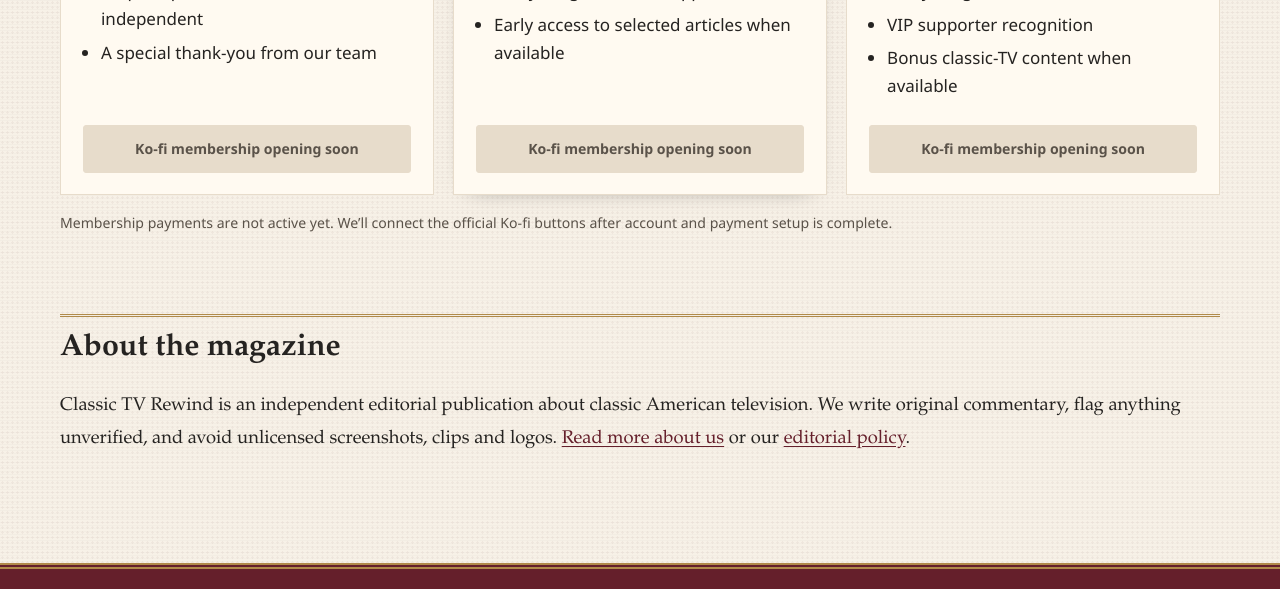
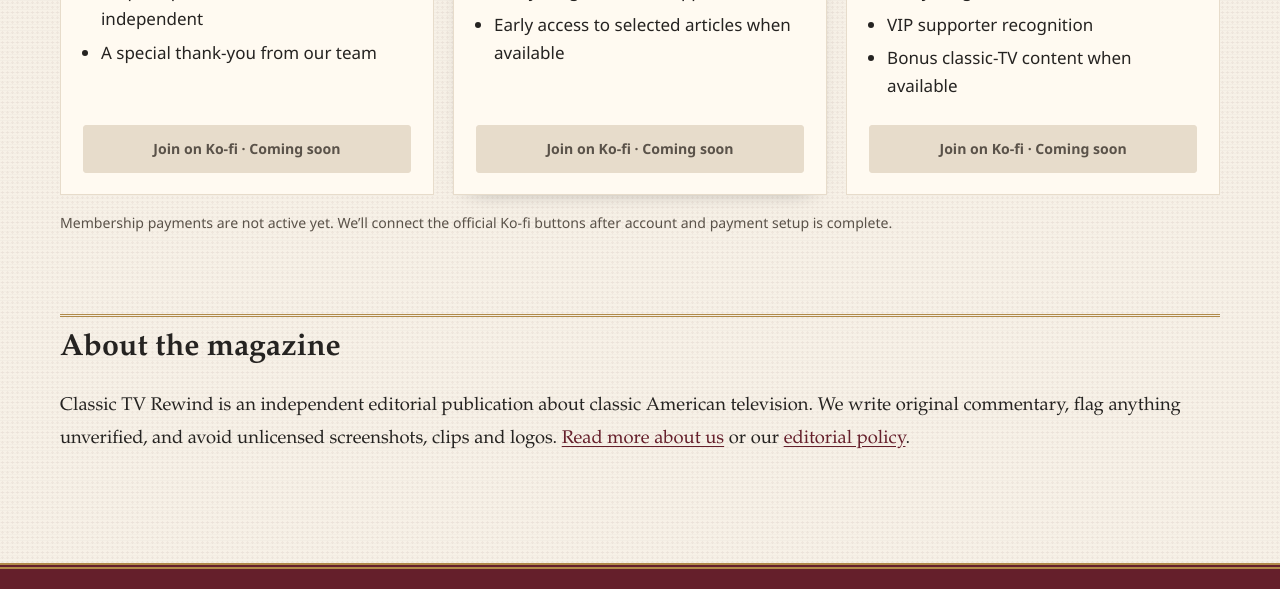
Before and after one commit to Ankit-hydra/classic-tv-rewind, a plain HTML site: page index.html in a window 1280 px wide. Shown: the part 3800-4389 px from the top of the page. Drawn offline with Linux system fonts and the light colour scheme.

Commit message:
Show coming-soon Ko-fi membership buttons

```diff
--- a/index.html
+++ b/index.html
@@ -23,9 +23,9 @@
 <h2 class="sh">Support Classic TV Rewind</h2>
 <div class="support-intro"><p>If you enjoy our original stories about classic American television, you can help us keep this independent project going with a monthly membership.</p><p class="meta">Choose a support level that feels right. Every contribution is voluntary and appreciated.</p></div>
 <div class="support-tiers">
-<article class="support-tier"><span class="support-label">STARTER</span><h3>Classic Supporter</h3><p class="support-price">$2 <span>/ month</span></p><ul><li>Help keep Classic TV Rewind independent</li><li>A special thank-you from our team</li></ul><span class="support-coming">Ko-fi membership opening soon</span></article>
-<article class="support-tier support-featured"><span class="support-label">POPULAR</span><h3>Classic Fan</h3><p class="support-price">$5 <span>/ month</span></p><ul><li>Everything in Classic Supporter</li><li>Early access to selected articles when available</li></ul><span class="support-coming">Ko-fi membership opening soon</span></article>
-<article class="support-tier"><span class="support-label">PREMIUM</span><h3>TV Legend</h3><p class="support-price">$8 <span>/ month</span></p><ul><li>Everything in Classic Fan</li><li>VIP supporter recognition</li><li>Bonus classic-TV content when available</li></ul><span class="support-coming">Ko-fi membership opening soon</span></article>
+<article class="support-tier"><span class="support-label">STARTER</span><h3>Classic Supporter</h3><p class="support-price">$2 <span>/ month</span></p><ul><li>Help keep Classic TV Rewind independent</li><li>A special thank-you from our team</li></ul><span class="support-coming" aria-disabled="true">Join on Ko-fi · Coming soon</span></article>
+<article class="support-tier support-featured"><span class="support-label">POPULAR</span><h3>Classic Fan</h3><p class="support-price">$5 <span>/ month</span></p><ul><li>Everything in Classic Supporter</li><li>Early access to selected articles when available</li></ul><span class="support-coming" aria-disabled="true">Join on Ko-fi · Coming soon</span></article>
+<article class="support-tier"><span class="support-label">PREMIUM</span><h3>TV Legend</h3><p class="support-price">$8 <span>/ month</span></p><ul><li>Everything in Classic Fan</li><li>VIP supporter recognition</li><li>Bonus classic-TV content when available</li></ul><span class="support-coming" aria-disabled="true">Join on Ko-fi · Coming soon</span></article>
 </div>
 <p class="support-note">Membership payments are not active yet. We’ll connect the official Ko-fi buttons after account and payment setup is complete.</p>
 </section>
```
